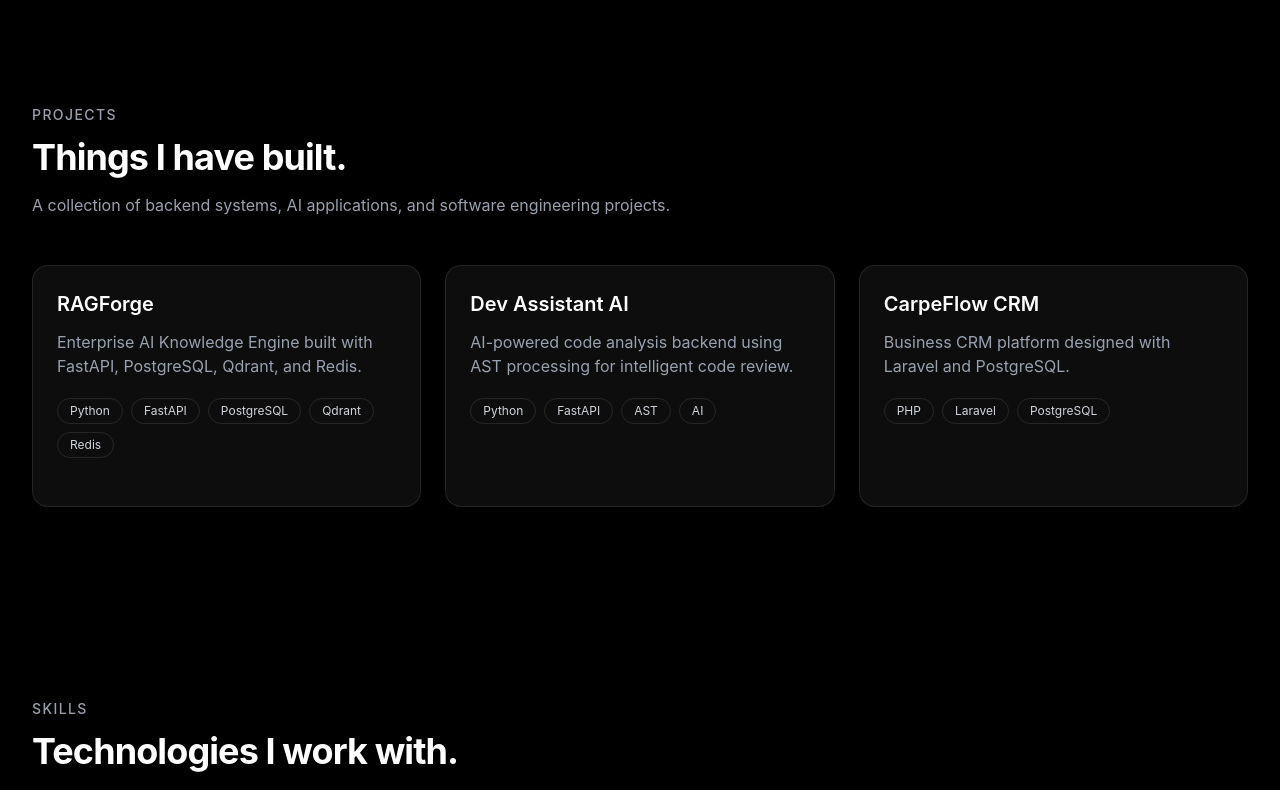
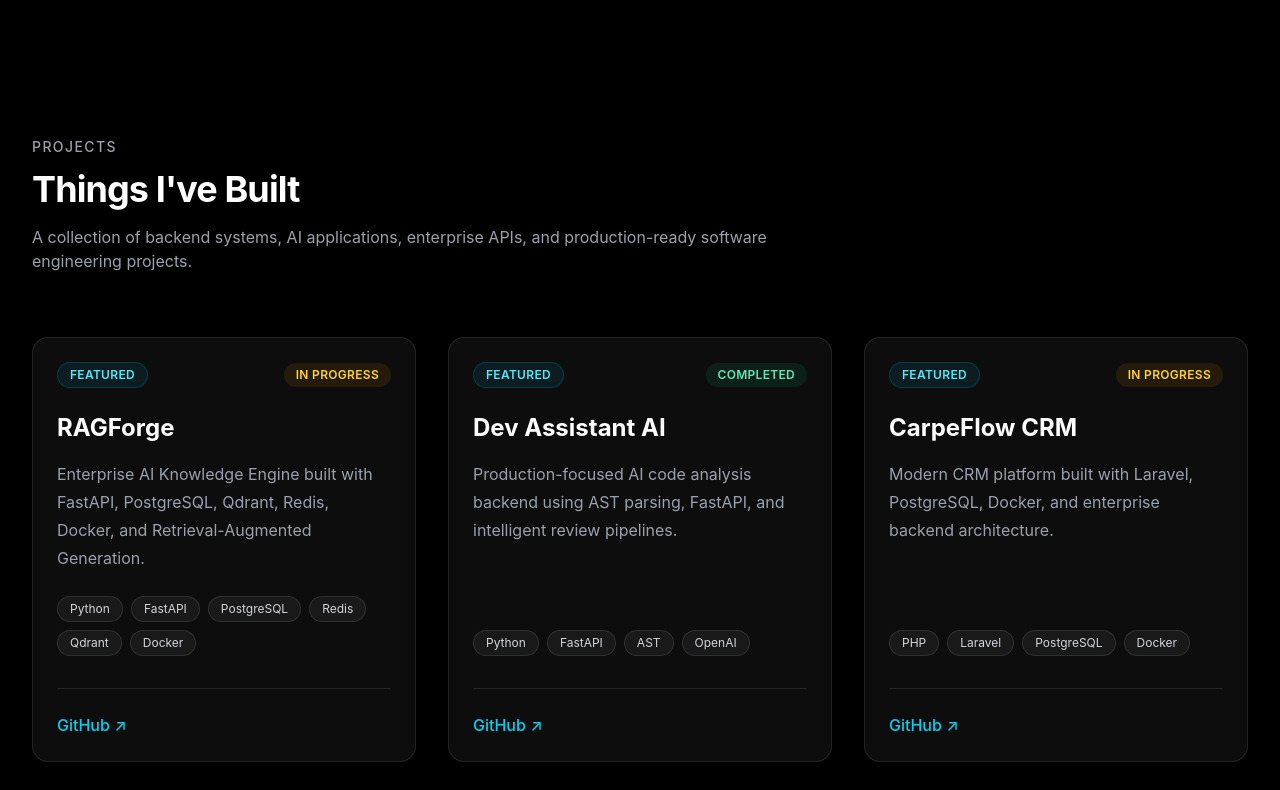
Before and after one commit to arifxlab/FlyRank-Portfolio-Website, a React (Vite) app: page / in a window 1280 px wide. Shown: the part 1700-2490 px from the top of the page. Built offline with nearby package versions, Linux system fonts and the light colour scheme.

Commit message:
chore(projects): verify production build

```diff
--- a/src/components/ui/ProjectCard.tsx
+++ b/src/components/ui/ProjectCard.tsx
@@ -1,9 +1,13 @@
+import { motion } from "framer-motion";
+
 interface ProjectCardProps {
     title: string;
     description: string;
     technologies: string[];
     github?: string;
     demo?: string;
+    featured: boolean;
+    status: "Completed" | "In Progress";
 }
 
 function ProjectCard({
@@ -12,37 +16,67 @@ function ProjectCard({
                          technologies,
                          github,
                          demo,
+                         featured,
+                         status,
                      }: ProjectCardProps) {
     return (
-        <article className="group rounded-2xl border border-white/10 bg-white/5 p-6 transition hover:border-white/20 hover:bg-white/10">
-            <h3 className="text-xl font-semibold text-white">
+        <motion.article
+            whileHover={{
+                y: -8,
+                scale: 1.01,
+            }}
+            transition={{ duration: 0.25 }}
+            className="flex h-full flex-col rounded-2xl border border-white/10 bg-white/5 p-6 shadow-lg transition-all duration-300 hover:border-cyan-400/40 hover:shadow-cyan-500/10"
+        >
+            <div className="mb-6 flex items-center justify-between">
+                {featured ? (
+                    <span className="rounded-full border border-cyan-500/20 bg-cyan-500/10 px-3 py-1 text-xs font-semibold uppercase tracking-wide text-cyan-300">
+                        Featured
+                    </span>
+                ) : (
+                    <span />
+                )}
+
+                <span
+                    className={`rounded-full px-3 py-1 text-xs font-semibold uppercase tracking-wide ${
+                        status === "Completed"
+                            ? "bg-emerald-500/10 text-emerald-300"
+                            : "bg-amber-500/10 text-amber-300"
+                    }`}
+                >
+                    {status}
+                </span>
+            </div>
+
+            <h3 className="text-2xl font-bold text-white">
                 {title}
             </h3>
 
-            <p className="mt-3 text-gray-400">
+            <p className="mt-4 flex-1 leading-7 text-gray-400">
                 {description}
             </p>
 
-            <div className="mt-5 flex flex-wrap gap-2">
+            <div className="mt-6 flex flex-wrap gap-2">
                 {technologies.map((technology) => (
                     <span
                         key={technology}
-                        className="rounded-full border border-white/10 px-3 py-1 text-xs text-gray-300"
+                        className="rounded-full border border-white/10 bg-white/5 px-3 py-1 text-xs text-gray-300 transition-colors duration-300 hover:border-cyan-400/40 hover:text-cyan-300"
                     >
-            {technology}
-          </span>
+                        {technology}
+                    </span>
                 ))}
             </div>
 
-            <div className="mt-6 flex gap-4">
+            <div className="mt-8 flex gap-6 border-t border-white/10 pt-6">
                 {github && (
                     <a
                         href={github}
                         target="_blank"
                         rel="noopener noreferrer"
-                        className="text-sm text-gray-300 transition hover:text-white"
+                        aria-label={`View ${title} source code on GitHub`}
+                        className="font-medium text-cyan-400 transition-colors hover:text-cyan-300 focus:outline-none focus:ring-2 focus:ring-cyan-400 focus:ring-offset-2 focus:ring-offset-black"
                     >
-                        GitHub
+                        GitHub ↗
                     </a>
                 )}
 
@@ -51,13 +85,14 @@ function ProjectCard({
                         href={demo}
                         target="_blank"
                         rel="noopener noreferrer"
-                        className="text-sm text-gray-300 transition hover:text-white"
+                        aria-label={`Open live demo for ${title}`}
+                        className="font-medium text-cyan-400 transition-colors hover:text-cyan-300 focus:outline-none focus:ring-2 focus:ring-cyan-400 focus:ring-offset-2 focus:ring-offset-black"
                     >
-                        Live Demo
+                        Live Demo ↗
                     </a>
                 )}
             </div>
-        </article>
+        </motion.article>
     );
 }
 
--- a/src/data/projects.ts
+++ b/src/data/projects.ts
@@ -4,40 +4,56 @@ export interface Project {
     technologies: string[];
     github?: string;
     demo?: string;
+    featured: boolean;
+    status: "Completed" | "In Progress";
 }
 
 export const projects: Project[] = [
     {
         title: "RAGForge",
         description:
-            "Enterprise AI Knowledge Engine built with FastAPI, PostgreSQL, Qdrant, and Redis.",
+            "Enterprise AI Knowledge Engine built with FastAPI, PostgreSQL, Qdrant, Redis, Docker, and Retrieval-Augmented Generation.",
         technologies: [
             "Python",
             "FastAPI",
             "PostgreSQL",
+            "Redis",
             "Qdrant",
-            "Redis",
+            "Docker",
         ],
+        github: "https://github.com/arifxlab/RAGForge",
+        demo: "",
+        featured: true,
+        status: "In Progress",
     },
     {
         title: "Dev Assistant AI",
         description:
-            "AI-powered code analysis backend using AST processing for intelligent code review.",
+            "Production-focused AI code analysis backend using AST parsing, FastAPI, and intelligent review pipelines.",
         technologies: [
             "Python",
             "FastAPI",
             "AST",
-            "AI",
+            "OpenAI",
         ],
+        github: "https://github.com/arifxlab",
+        demo: "",
+        featured: true,
+        status: "Completed",
     },
     {
         title: "CarpeFlow CRM",
         description:
-            "Business CRM platform designed with Laravel and PostgreSQL.",
+            "Modern CRM platform built with Laravel, PostgreSQL, Docker, and enterprise backend architecture.",
         technologies: [
             "PHP",
             "Laravel",
             "PostgreSQL",
+            "Docker",
         ],
+        github: "https://github.com/arifxlab",
+        demo: "",
+        featured: true,
+        status: "In Progress",
     },
 ];
--- a/src/sections/Projects.tsx
+++ b/src/sections/Projects.tsx
@@ -1,33 +1,72 @@
+import { motion } from "framer-motion";
+
 import Container from "../components/layout/Container";
 import ProjectCard from "../components/ui/ProjectCard";
 import SectionTitle from "../components/ui/SectionTitle";
+
 import { projects } from "../data/projects";
+
+const containerVariants = {
+    hidden: {},
+    visible: {
+        transition: {
+            staggerChildren: 0.15,
+        },
+    },
+};
+
+const itemVariants = {
+    hidden: {
+        opacity: 0,
+        y: 30,
+    },
+    visible: {
+        opacity: 1,
+        y: 0,
+        transition: {
+            duration: 0.5,
+        },
+    },
+};
 
 function Projects() {
     return (
         <section
             id="projects"
-            className="py-24"
+            className="py-24 md:py-32"
         >
             <Container>
+                <div className="mx-auto max-w-7xl">
                     <SectionTitle
                         eyebrow="Projects"
-                    title="Things I have built."
-                    description="A collection of backend systems, AI applications,
-          and software engineering projects."
+                        title="Things I've Built"
+                        description="A collection of backend systems, AI applications, enterprise APIs, and production-ready software engineering projects."
                     />
 
-                <div className="mt-12 grid gap-6 md:grid-cols-2 lg:grid-cols-3">
+                    <motion.div
+                        variants={containerVariants}
+                        initial="hidden"
+                        whileInView="visible"
+                        viewport={{ once: true, amount: 0.2 }}
+                        className="mt-16 grid gap-8 md:grid-cols-2 xl:grid-cols-3"
+                    >
                         {projects.map((project) => (
+                            <motion.div
+                                key={project.title}
+                                variants={itemVariants}
+                            >
                                 <ProjectCard
-                            key={project.title}
                                     title={project.title}
                                     description={project.description}
                                     technologies={project.technologies}
                                     github={project.github}
                                     demo={project.demo}
+                                    featured={project.featured}
+                                    status={project.status}
                                 />
+                            </motion.div>
                         ))}
+                    </motion.div>
                 </div>
             </Container>
         </section>
```
Lines whose indentation alone changed are shown as unchanged.
